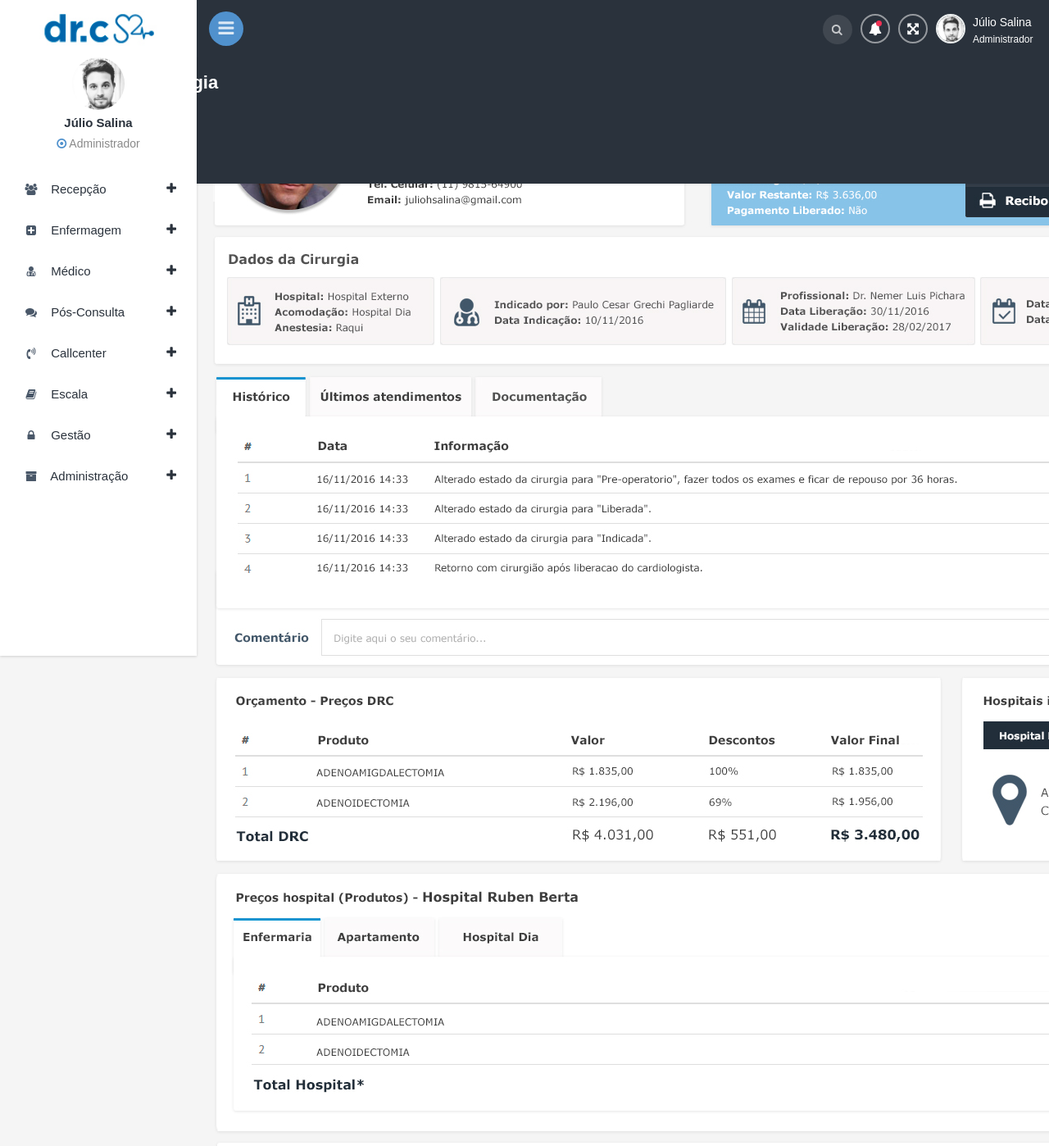
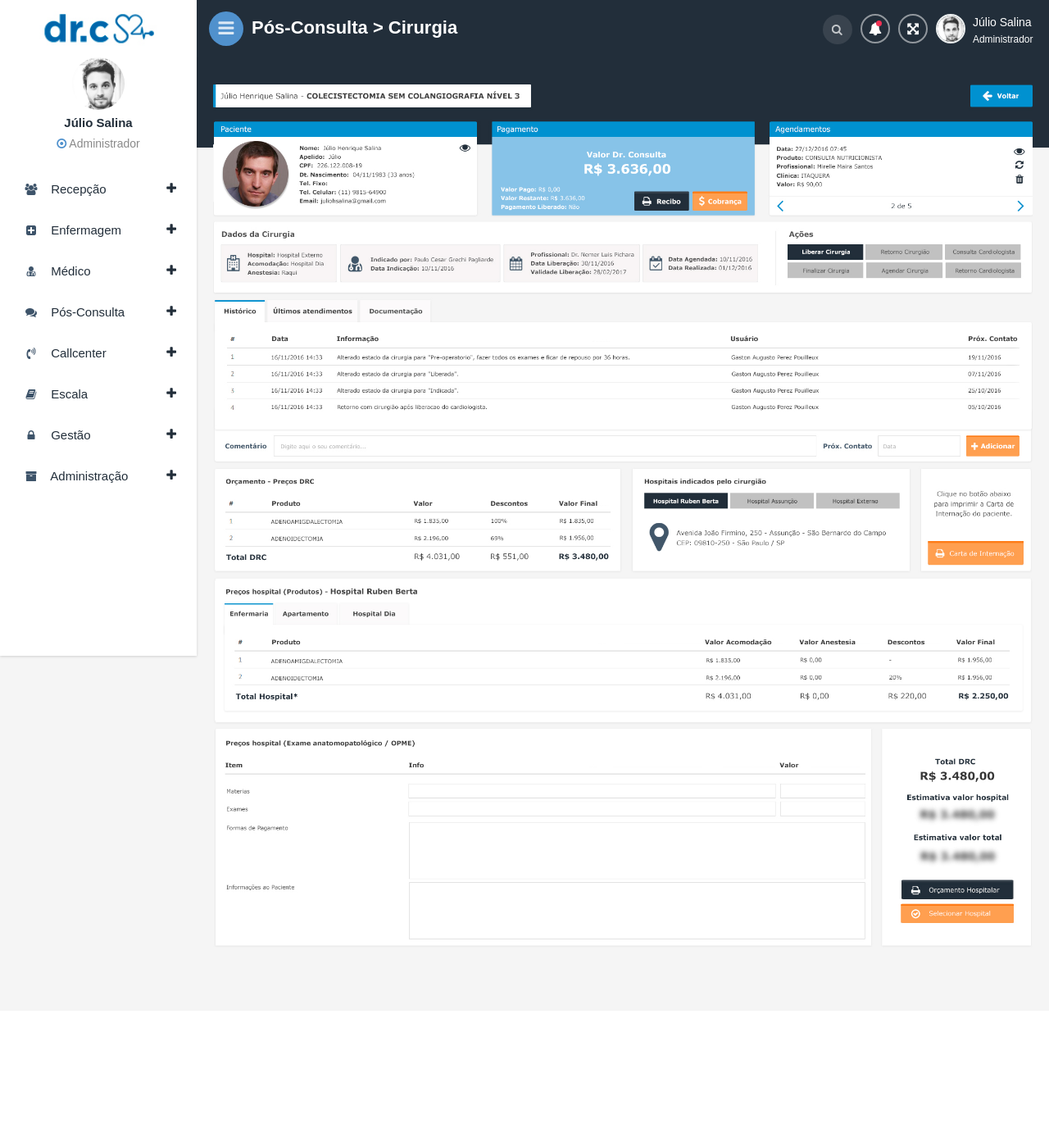
Before and after one commit to juliosalina/layout_s2, a PHP site: page / in a window 1280 px wide. Shown: the top 1398 px of the page at 82% size. After the commit the page ends 1156 px from the top, so only its background shows below. Run offline with PHP 8.4, Linux system fonts and the light colour scheme; style sheets or scripts are compiled from the project's sources; some web fonts are replaced.

Commit message:
ajustes css

```diff
--- a/assets/less/_menu.less
+++ b/assets/less/_menu.less
@@ -253,7 +253,7 @@ body.fixed-left {
     margin-top: 0px;
     position: fixed;
     top:0;
-        -webkit-transition: .5s;
+    -webkit-transition: .5s;
     transition: .5s;
   }
 }
@@ -614,14 +614,23 @@ body.fixed-left {
   }
 }
 
-
+.page-header-title {
+    h4{
+    margin-left: 47px;
+    position: fixed;
+    top: 13px;
+    z-index: 2147483647;
+    -webkit-transition: 2s; /* Safari */
+    transition:  2s;
+  }
+}
 
 .page-header-title {
   background-color: @dark;
   margin: -20px -5px 23px -5px;
   padding: 10px 15px 100px 20px;
   box-shadow: 0 1px 2px 0 rgba(0, 0, 0, 0.1);
-  position:fixed;
+ // position:fixed;
   left:0;
   width:101vw;
 
@@ -632,6 +641,11 @@ body.fixed-left {
     margin-bottom: 12px;
     color: @white;
     font-size: 22px;
+  }
+  h4{
+    position: fixed;
+    top: 13px;
+    z-index: 2147483647;
   }
 }
 
--- a/assets/less/variables.less
+++ b/assets/less/variables.less
@@ -19,7 +19,7 @@
 @light-alt: #fafafa;
 @lightdark7: #797979;
 @lightdark-alt: #cccccc;
-@dark: #2a323c;
+@dark: #222e3a;
 @muted: #898989;
 
 @font-primary: 'PT Sans Caption', sans-serif;
--- a/index.html
+++ b/index.html
@@ -283,7 +283,7 @@
 
                     <div class="page-content-wrapper ">
                         <div class="container">
-                            <img src="assets/images/layout2.jpg" />
+                            <img src="assets/images/layout2.jpg" style="width:100%" />
                         </div><!-- container -->
                     </div> <!-- Page content Wrapper -->
 
```
Also changed, not shown: assets/css/style.css.
